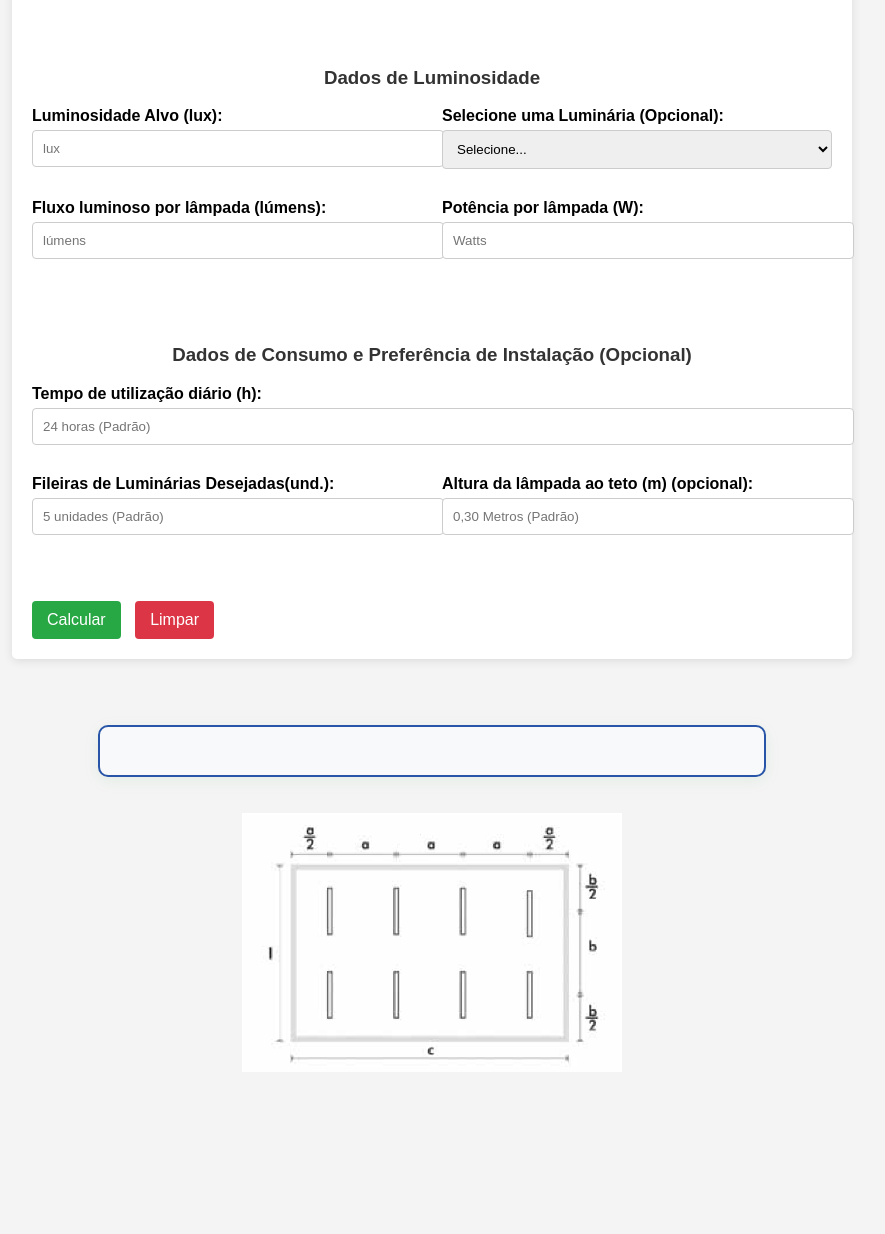
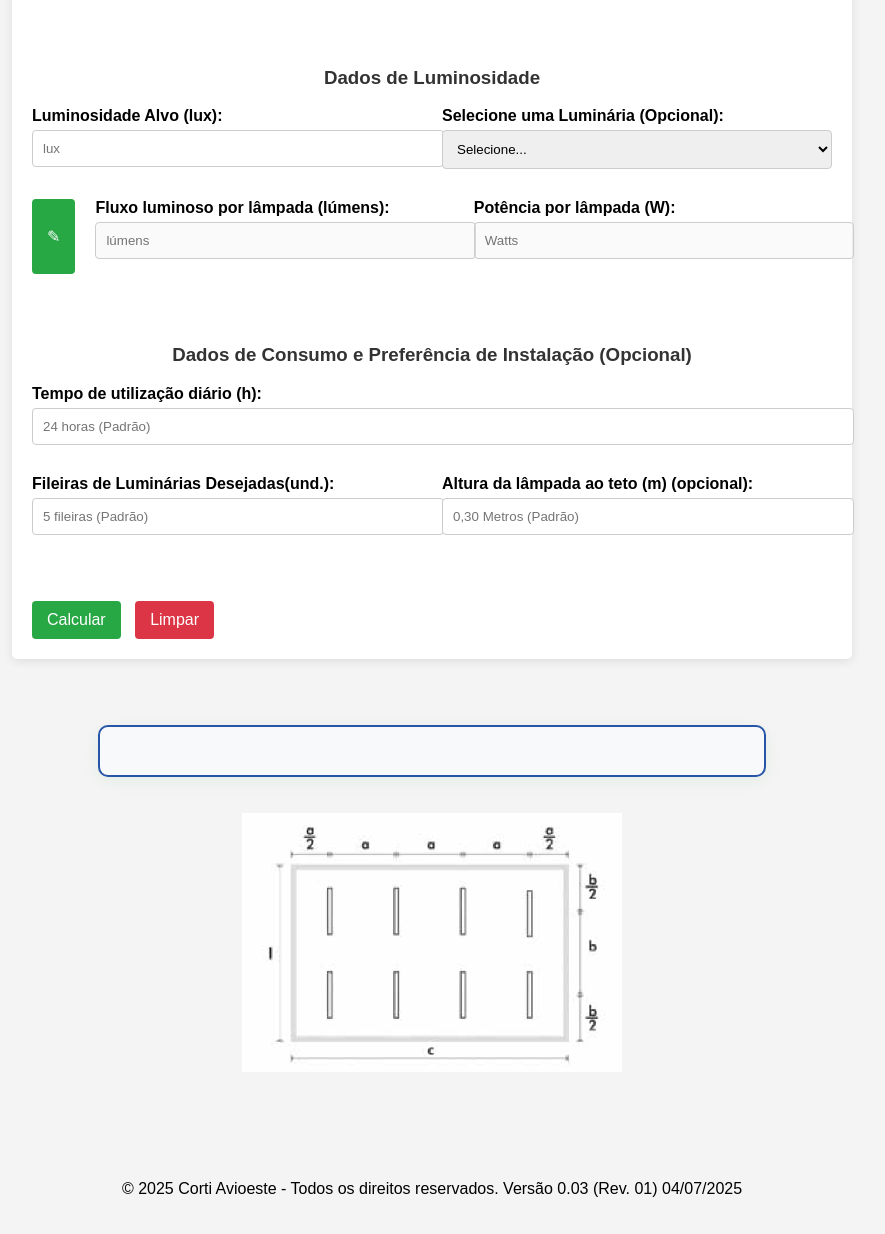
Before and after one commit to JrEgo-bot/luminotecnico_avioeste, a plain HTML site: page index.html in a window 1280 px wide. Shown: the part 696-1930 px from the top of the page, without its empty margins (208-1093 px from the left). Before the commit the page ends 1808 px from the top, so only its background shows below. Drawn offline with Linux system fonts and the light colour scheme.

Commit message:
Update v3 index.html

```diff
--- a/index.html
+++ b/index.html
@@ -9,7 +9,7 @@
 <body>
     <div class="container">
         <img src="Imagem2.jpg" alt="Logo" style="display:block; margin: 0 auto 20px auto; max-width:180px;">
-        <h1>CALCULO LUMINOTÉCNICO</h1>
+        <h1>CÁLCULO LUMINOTÉCNICO</h1>
         <h3>DE ACORDO COM A NBR 5413</h3>
         <form id="calcForm">
             <h3>Dimensões da Instalação</h3>
@@ -115,13 +115,14 @@
                 </div>
             </div>
             <div class="row">
+                <button type="button" id="editLampBtn">✎</button>
                 <div class="column">
                     <label for="field11">Fluxo luminoso por lâmpada (lúmens):</label>
-                    <input type="number" id="field11" placeholder="lúmens" step="any">
+                    <input type="number" id="field11" placeholder="lúmens" step="any" disabled>
                 </div>
                 <div class="column">
                     <label for="field12">Potência por lâmpada  (W):</label>
-                    <input type="number" id="field12" placeholder="Watts" step="any">
+                    <input type="number" id="field12" placeholder="Watts" step="any" disabled>
                 </div>
             </div>
 
@@ -136,7 +137,7 @@
             <div class="row">
                 <div class="column">
                     <label for="field14">Fileiras de Luminárias Desejadas(und.):</label>
-                    <input type="number" id="field14" placeholder="5 unidades (Padrão)" step="any">
+                    <input type="number" id="field14" placeholder="5 fileiras (Padrão)" step="any">
                 </div>
                 <div class="column">
                     <label for="field15">Altura da lâmpada ao teto (m) (opcional):</label>
@@ -157,6 +158,10 @@
 
         <img src="image1.png" alt="Mapa" style="display:block; margin: 0 auto 20px auto; max-width:380px;">
 
+        <br></br>
+        <br></br>
+        <p style="text-align: center;">© 2025 Corti Avioeste - Todos os direitos reservados. Versão 0.03 (Rev. 01) 04/07/2025</p>
+
     </div>
     <script src="app.js"></script>
 </body>
```
